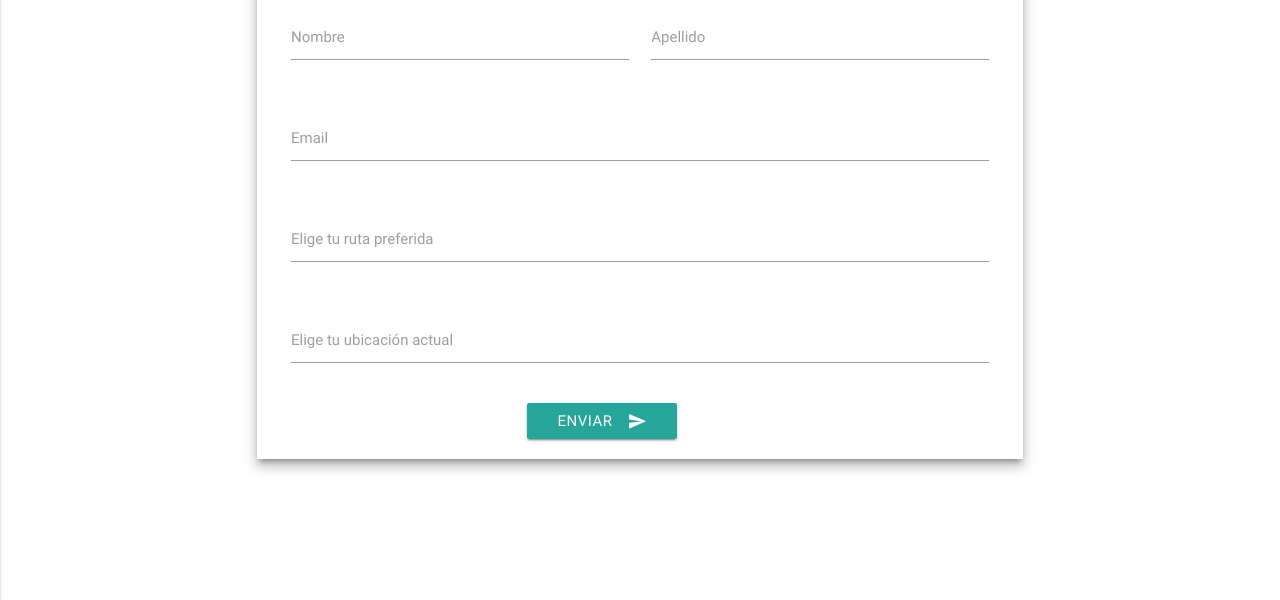
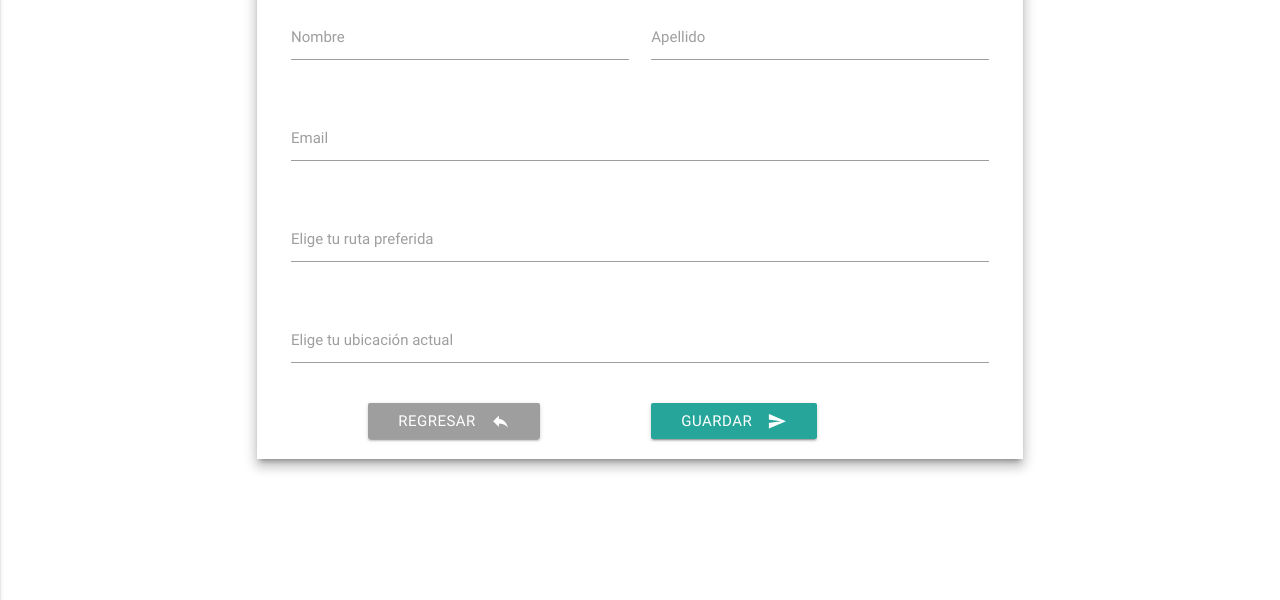
Before and after one commit to juesvema/BusApp, a Django app: template templates/users/profile.html in a window 1280 px wide. Shown: the part 200-800 px from the top of the page. Run offline with Django 3.2, Linux system fonts and the light colour scheme; the template is opened without the code that fills it, so the values that code supplies are empty, except form fields; tables that the repository leaves empty hold one stand-in row (values such as "Sample post"); form fields are guessed from the names that the template uses.

Commit message:
v 1.0
v 1.0

```diff
--- a/templates/base/base.html
+++ b/templates/base/base.html
@@ -68,7 +68,7 @@
         <div class="nav-wrapper">
             <div class="container">
                 <!-- Top movil panel -->
-                <a href="" style="bottom: 0px; top: 5px;" class="center brand-logo waves-effect waves-teal hide-on-large-only">
+                <a href="/" style="bottom: 0px; top: 5px;" class="center brand-logo waves-effect waves-teal hide-on-large-only">
                     BusApp
                 </a>
 
--- a/templates/routes/index.html
+++ b/templates/routes/index.html
@@ -50,8 +50,8 @@
                 <ul class="collection with-header">
                     <li class="collection-header"><h6>{{ user.first_name }} {{ user.last_name }}, Bienvenid@ a BusApp</h6></li>
                     {% if user_preference %}
-                    <li class="collection-item"><strong>Tu ruta preferida: </strong> {{ user_preference.route.name }}</li>
-                    <li class="collection-item"><strong>Tu ubicación actual: </strong> {{ user_preference.station.name }}</li>
+                    <li class="collection-item"><div><strong>Tu ruta preferida: </strong>{{ user_preference.route.name }}<a href="{% url 'user_profile' %}" class="secondary-content"><i class="material-icons">send</i></a></div></li>
+                    <li class="collection-item"><div><strong>Tu ubicación actual: </strong>{{ user_preference.station.name }}<a href="{% url 'user_profile' %}" class="secondary-content"><i class="material-icons">send</i></a></div></li>
                     <li class="collection-item"><strong>Próximas paradas: </strong></li>
                     {% endif %}
                     {% for arrival_time in arrival_times %}
--- a/templates/users/profile.html
+++ b/templates/users/profile.html
@@ -81,13 +81,16 @@
                     </div>
 
                     <div class="row">
-                        <div class="col s4 m4 l4"></div>
-                        <div class="col s4 m4 l4">
+                        <div class="col s6 m6 l6" style="text-align: center;  margin-top: 0;">
+                            <a href="/"><button class="btn waves-effect waves-light grey" type="button">Regresar
+                                <i class="material-icons right">reply</i>
+                            </button></a>
+                        </div>
+                        <div class="col s6 m6 l6">
                             <button type="submit" class="btn btn-primary btn-block center">
-                                Enviar<i class="material-icons right">send</i>
+                                Guardar<i class="material-icons right">send</i>
                             </button>
                         </div>
-                        <div class="col s4 m4 l4"></div>
                     </div>
                 </form>
             </div>
```
Also changed, not shown: apps/routes/views.py (+14 -1 lines).
